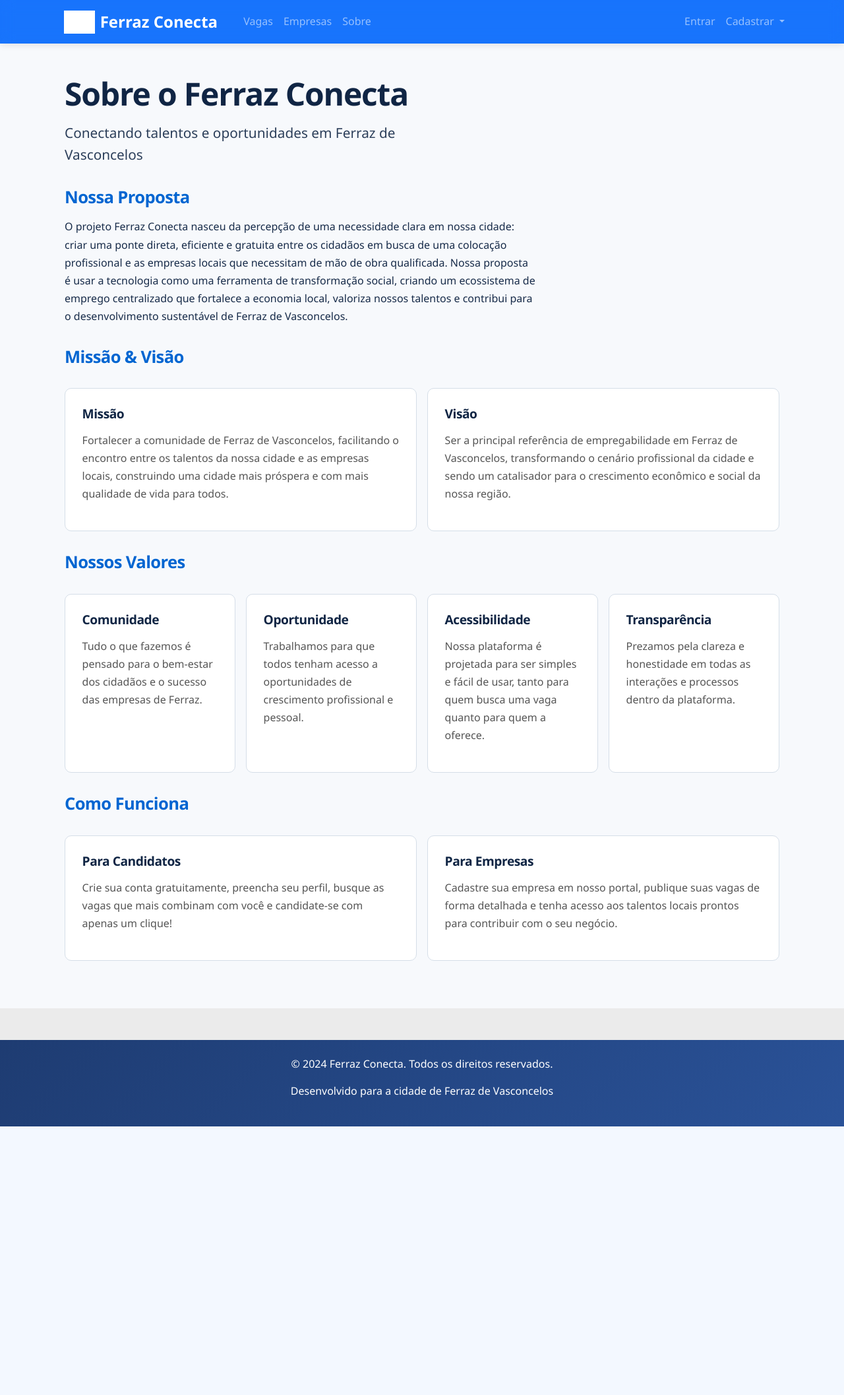
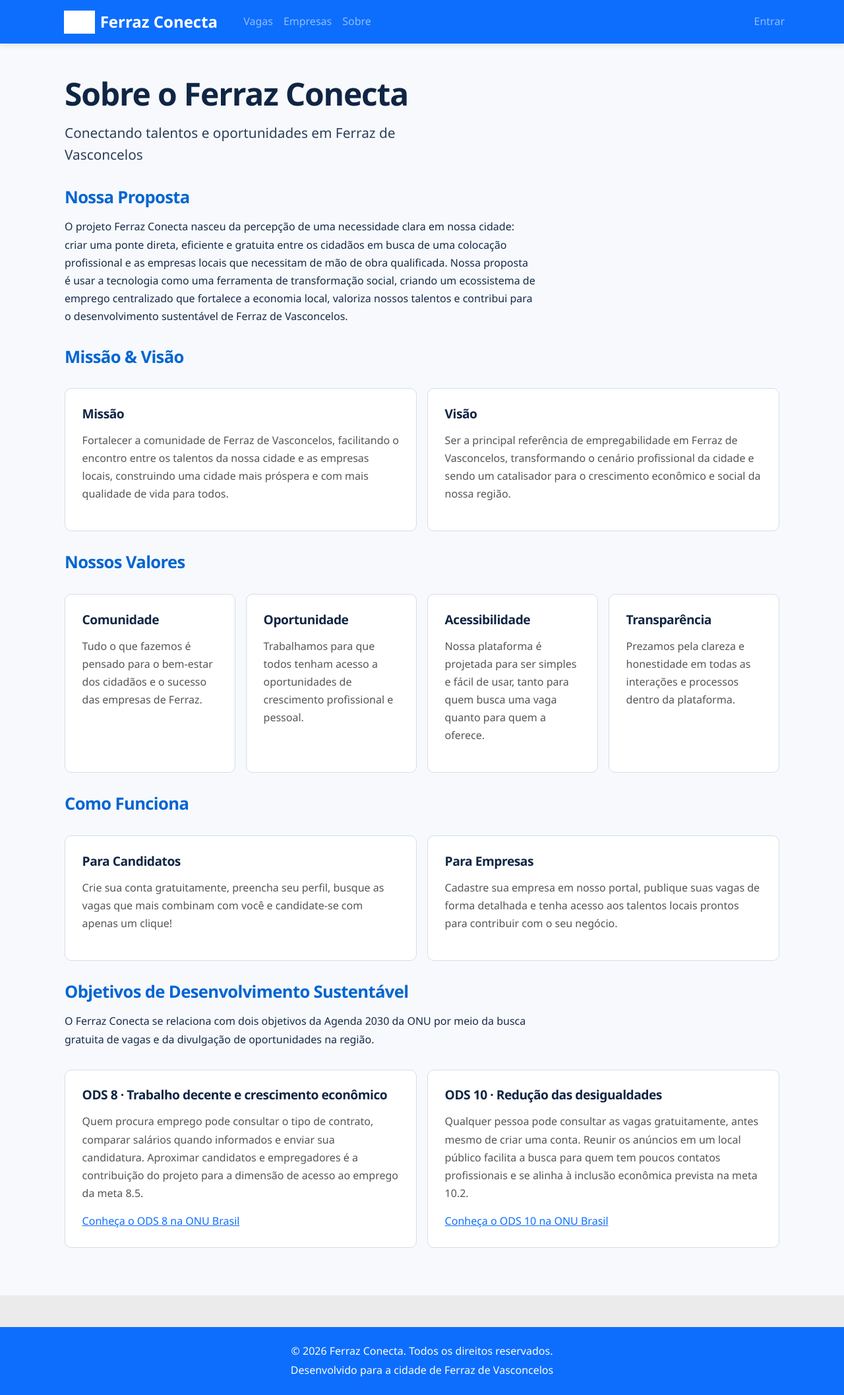
Before and after one commit to felipedsales/Deploy-ProjetoIntegrador, a PHP site: page /sobre in a window 1280 px wide. Shown: the whole page at 66% size. Before the commit the page ends 1707 px from the top, so only its background shows below. Run offline with PHP 8.4, Linux system fonts and the light colour scheme; grey boxes are pictures that could not be loaded.

Commit message:
Relaciona o projeto aos ODS e simplifica o acesso pelo cabeçalho

```diff
--- a/app/Views/home/sobre.php
+++ b/app/Views/home/sobre.php
@@ -63,4 +63,20 @@
       </div>
   </section>
 
+  <section class="secao-sobre" id="ods" aria-labelledby="titulo-ods">
+    <h2 id="titulo-ods">Objetivos de Desenvolvimento Sustentável</h2>
+    <p>O Ferraz Conecta se relaciona com dois objetivos da Agenda 2030 da ONU por meio da busca gratuita de vagas e da divulgação de oportunidades na região.</p>
+    <div class="info-grid-container">
+      <article class="info-item">
+        <h3>ODS 8 · Trabalho decente e crescimento econômico</h3>
+        <p>Quem procura emprego pode consultar o tipo de contrato, comparar salários quando informados e enviar sua candidatura. Aproximar candidatos e empregadores é a contribuição do projeto para a dimensão de acesso ao emprego da meta 8.5.</p>
+        <a href="https://brasil.un.org/pt-br/sdgs/8">Conheça o ODS 8 na ONU Brasil</a>
+      </article>
+      <article class="info-item">
+        <h3>ODS 10 · Redução das desigualdades</h3>
+        <p>Qualquer pessoa pode consultar as vagas gratuitamente, antes mesmo de criar uma conta. Reunir os anúncios em um local público facilita a busca para quem tem poucos contatos profissionais e se alinha à inclusão econômica prevista na meta 10.2.</p>
+        <a href="https://brasil.un.org/pt-br/sdgs/10">Conheça o ODS 10 na ONU Brasil</a>
+      </article>
+    </div>
+  </section>
 </div>
--- a/app/Views/layouts/base.php
+++ b/app/Views/layouts/base.php
@@ -97,15 +97,6 @@
                         <li class="nav-item">
                             <a class="nav-link" href="/login">Entrar</a>
                         </li>
-                        <li class="nav-item dropdown">
-                            <a class="nav-link dropdown-toggle" href="#" id="cadastroDropdown" role="button" data-bs-toggle="dropdown">
-                                Cadastrar
-                            </a>
-                            <ul class="dropdown-menu">
-                                <li><a class="dropdown-item" href="/cadastro">Candidato</a></li>
-                                <li><a class="dropdown-item" href="/cadastro-empresa">Empresa</a></li>
-                            </ul>
-                        </li>
                     <?php endif; ?>
                 </ul>
             </div>
@@ -117,9 +108,9 @@
     </main>
 
     <!-- Footer -->
-    <footer class="bg-dark text-white text-center py-4 mt-5">
+    <footer class="fc-footer text-white text-center py-4 mt-5">
         <div class="container">
-            <p>&copy; 2024 Ferraz Conecta. Todos os direitos reservados.</p>
+            <p>&copy; <?= (new DateTimeImmutable('now', new DateTimeZone('America/Sao_Paulo')))->format('Y') ?> Ferraz Conecta. Todos os direitos reservados.</p>
             <p>Desenvolvido para a cidade de Ferraz de Vasconcelos</p>
         </div>
     </footer>
--- a/public/css/portal.css
+++ b/public/css/portal.css
@@ -4,6 +4,7 @@
     --fc-heading: #102544;
     --fc-blue: #065aba;
     --fc-line: #d5dee8;
+    --fc-brand: #0d6efd;
     --fc-paper: #f7f9fc;
 }
 body > main {
@@ -84,3 +85,9 @@ main .sobre-header p { margin-left: 0; }
     main .fc-directory-search { flex-direction: column; }
     main .alert.position-fixed { max-width: calc(100% - 40px); }
 }
+
+.navbar.bg-primary, footer.fc-footer {
+    background: var(--fc-brand) !important;
+}
+.fc-footer p { color: white; margin-bottom: .25rem; }
+.fc-footer p:last-child { margin-bottom: 0; }
```
